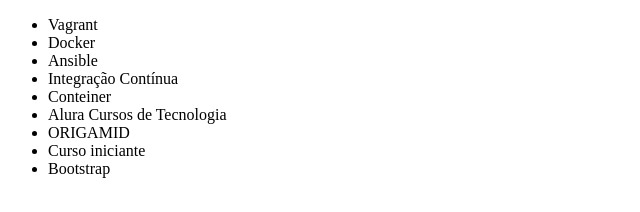
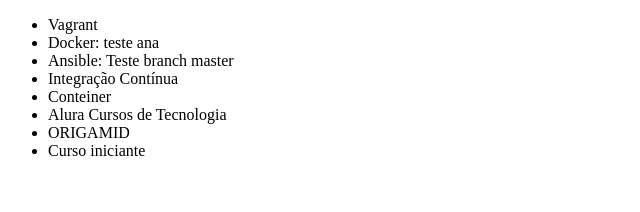
Before and after one commit to wendel-passos/TreinamentoGitAlura, a plain HTML site: page index.html in a window 1280 px wide. Shown: the whole page, without its empty margins (0-640 px from the left). Drawn offline with Linux system fonts and the light colour scheme.

Commit message:
edicao docker

```diff
--- a/index.html
+++ b/index.html
@@ -2,19 +2,18 @@
 <html lang="en">
 <head>
     <meta charset="UTF-8">
-    <title>Cursos da Alura</title>
+    <title>Lista de Cursos da Alura DEV </title>
 </head>
 <body>
     <ul>
         <li>Vagrant</li>
-        <li>Docker</li>
-        <li>Ansible</li>
+        <li>Docker: teste ana </li>
+        <li>Ansible: Teste branch master </li>
         <li>Integração Contínua</li>
         <li>Conteiner</li>
         <li>Alura Cursos de Tecnologia </li>
         <li>ORIGAMID</li>
         <li>Curso iniciante</li>
-        <li>Bootstrap</li>
     </ul>
 </body>
 </html>
```
